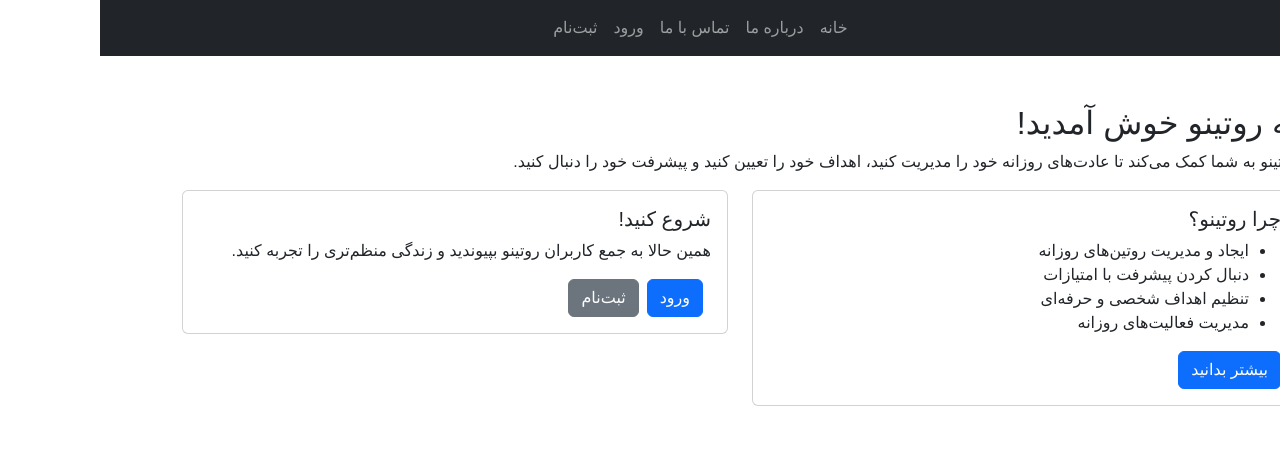
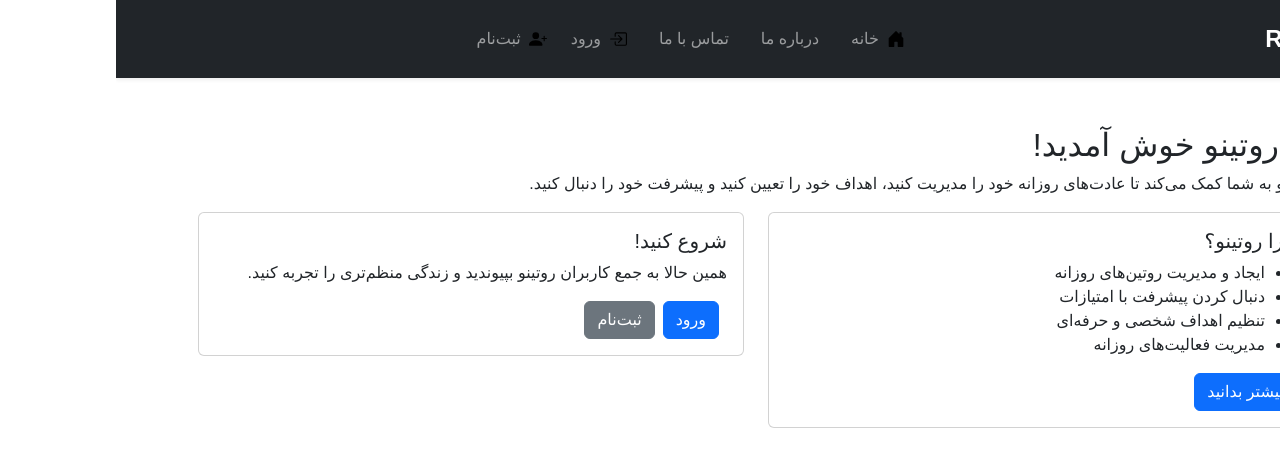
Before and after one commit to pouya-mhb/Routino-DRF, a React (Create React App) app in the folder frontend/: page / in a window 1280 px wide. Shown: the top 466 px of the page. Built offline with nearby package versions, Linux system fonts and the light colour scheme; a small style sheet from the web is missing.

Commit message:
update navbar

```diff
--- a/frontend/package.json
+++ b/frontend/package.json
@@ -12,6 +12,7 @@
     "chart.js": "^4.5.1",
     "react": "^19.1.1",
     "react-bootstrap": "^2.10.10",
+    "react-bootstrap-icons": "^1.11.6",
     "react-chartjs-2": "^5.3.1",
     "react-dom": "^19.1.1",
     "react-router-dom": "^7.8.2",
--- a/frontend/src/components/Navbar.js
+++ b/frontend/src/components/Navbar.js
@@ -1,50 +1,172 @@
-import { Navbar as BootstrapNavbar, Nav } from 'react-bootstrap';
+import React, { useState, useEffect } from 'react';
+import { Navbar as BootstrapNavbar, Nav, Container, NavDropdown, Badge } from 'react-bootstrap';
 import { Link, useNavigate } from 'react-router-dom';
-import { useState, useEffect } from 'react';
+import {
+  HouseDoorFill,
+  PersonCircle,
+  Bullseye,
+  ClockFill,
+  LightningChargeFill,
+  TrophyFill,
+  BoxArrowRight,
+  BarChartFill,
+  PersonPlusFill,
+  BoxArrowInRight
+} from 'react-bootstrap-icons';
+import axios from 'axios';
 
 function Navbar() {
   const [isAuthenticated, setIsAuthenticated] = useState(false);
+  const [userName, setUserName] = useState('');
+  const [overallScore, setOverallScore] = useState(0);
   const navigate = useNavigate();
 
   useEffect(() => {
     const token = localStorage.getItem('token');
-    setIsAuthenticated(!!token);
+    if (token) {
+      setIsAuthenticated(true);
+
+      // دریافت اطلاعات پروفایل برای نمایش نام و امتیاز
+      const fetchProfile = async () => {
+        try {
+          const response = await axios.get('http://localhost:8000/api/profile/me/', {
+            headers: { Authorization: `Bearer ${token}` }
+          });
+          const data = response.data;
+          setUserName(data.firstName || data.userName || 'کاربر');
+          setOverallScore(data.overall_score || 0);
+        } catch (err) {
+          console.error('خطا در دریافت پروفایل', err);
+        }
+      };
+      fetchProfile();
+    } else {
+      setIsAuthenticated(false);
+      setUserName('');
+      setOverallScore(0);
+    }
   }, []);
 
   const handleLogout = () => {
+    if (window.confirm('آیا مطمئن هستید که می‌خواهید خارج شوید؟')) {
       localStorage.removeItem('token');
       localStorage.removeItem('refresh_token');
       setIsAuthenticated(false);
+      setUserName('');
+      setOverallScore(0);
       navigate('/login');
+    }
   };
 
   return (
-    <BootstrapNavbar bg="dark" variant="dark" expand="lg" dir="rtl">
-      <BootstrapNavbar.Brand as={Link} to="/">روتینو</BootstrapNavbar.Brand>
-      <BootstrapNavbar.Toggle aria-controls="basic-navbar-nav" />
-      <BootstrapNavbar.Collapse id="basic-navbar-nav">
-        <Nav className="me-auto">
+    <BootstrapNavbar bg="dark" variant="dark" expand="lg" sticky="top" className="shadow-sm py-3">
+      <Container fluid className="px-4">
+        <BootstrapNavbar.Brand as={Link} to="/" className="fw-bold fs-4 d-flex align-items-center gap-2">
+          Routino
+        </BootstrapNavbar.Brand>
+
+        <BootstrapNavbar.Toggle aria-controls="navbar-nav" />
+
+        <BootstrapNavbar.Collapse id="navbar-nav">
+          <Nav className="me-auto align-items-center">
+
             {isAuthenticated ? (
               <>
-              <Nav.Link as={Link} to="/progress">پیشرفت من</Nav.Link>
-              <Nav.Link as={Link} to="/profile">پروفایل</Nav.Link>
-              <Nav.Link as={Link} to="/new-goal">هدف جدید</Nav.Link>
-              <Nav.Link as={Link} to="/new-routine">روتین جدید</Nav.Link>
-              <Nav.Link as={Link} to="/new-activity">فعالیت جدید</Nav.Link>
-              <Nav.Link as={Link} to="/scores">جدول امتیازات</Nav.Link>
-              <Nav.Link onClick={handleLogout}>خروج</Nav.Link>
+                {/* پیشرفت من */}
+                <Nav.Link as={Link} to="/progress" className="d-flex align-items-center gap-2 px-3 py-2 rounded hover-bg">
+                  <BarChartFill size={18} />
+                  <span>پیشرفت من</span>
+                </Nav.Link>
+
+                {/* اهداف */}
+                <Nav.Link as={Link} to="/goals" className="d-flex align-items-center gap-2 px-3 py-2 rounded hover-bg">
+                  <Bullseye size={18} />
+                  <span>اهداف</span>
+                </Nav.Link>
+
+                {/* روتین‌ها */}
+                <Nav.Link as={Link} to="/routines" className="d-flex align-items-center gap-2 px-3 py-2 rounded hover-bg">
+                  <ClockFill size={18} />
+                  <span>روتین‌ها</span>
+                </Nav.Link>
+
+                {/* فعالیت جدید */}
+                <Nav.Link as={Link} to="/new-activity" className="d-flex align-items-center gap-2 px-3 py-2 rounded hover-bg">
+                  <LightningChargeFill size={18} />
+                  <span>فعالیت جدید</span>
+                </Nav.Link>
+
+                {/* پروفایل با دراپ‌داون */}
+                <NavDropdown
+                  title={
+                    <span className="d-flex align-items-center gap-2">
+                      <PersonCircle size={20} />
+                      {userName}
+                      <Badge bg="success" className="ms-2">{overallScore}</Badge>
+                    </span>
+                  }
+                  id="profile-dropdown"
+                  align="end"
+                >
+                  <NavDropdown.Item as={Link} to="/profile">
+                    <PersonCircle className="me-2" /> پروفایل من
+                  </NavDropdown.Item>
+                  <NavDropdown.Item as={Link} to="/progress">
+                    <BarChartFill className="me-2" /> پیشرفت و آمار
+                  </NavDropdown.Item>
+                  <NavDropdown.Divider />
+                  <NavDropdown.Item onClick={handleLogout} className="text-danger">
+                    <BoxArrowRight className="me-2" /> خروج
+                  </NavDropdown.Item>
+                </NavDropdown>
               </>
             ) : (
               <>
-              <Nav.Link as={Link} to="/">خانه</Nav.Link>
-              <Nav.Link as={Link} to="/about">درباره ما</Nav.Link>
-              <Nav.Link as={Link} to="/contact">تماس با ما</Nav.Link>
-              <Nav.Link as={Link} to="/login">ورود</Nav.Link>
-              <Nav.Link as={Link} to="/signup">ثبت‌نام</Nav.Link>
+                <Nav.Link as={Link} to="/" className="d-flex align-items-center gap-2 px-3 py-2 rounded hover-bg">
+                  <HouseDoorFill size={18} />
+                  خانه
+                </Nav.Link>
+
+                <Nav.Link as={Link} to="/about" className="px-3 py-2 rounded hover-bg">
+                  درباره ما
+                </Nav.Link>
+
+                <Nav.Link as={Link} to="/contact" className="px-3 py-2 rounded hover-bg">
+                  تماس با ما
+                </Nav.Link>
+
+                <Nav className="ms-auto">
+                  <Nav.Link as={Link} to="/login" className="d-flex align-items-center gap-2 btn btn-outline-light mx-2">
+                    <BoxArrowInRight size={18} />
+                    ورود
+                  </Nav.Link>
+                  <Nav.Link as={Link} to="/signup" className="d-flex align-items-center gap-2 btn btn-success">
+                    <PersonPlusFill size={18} />
+                    ثبت‌نام
+                  </Nav.Link>
+                </Nav>
               </>
             )}
           </Nav>
         </BootstrapNavbar.Collapse>
+      </Container>
+
+      {/* استایل‌های اضافه برای افکت hover */}
+      <style jsx>{`
+        .hover-bg:hover {
+          background-color: rgba(255, 255, 255, 0.1) !important;
+          border-radius: 8px;
+          transition: all 0.3s ease;
+        }
+        .navbar-nav .nav-link {
+          border-radius: 8px;
+          transition: all 0.3s ease;
+        }
+        .navbar-brand {
+          font-family: 'Vazirmatn', sans-serif;
+          letter-spacing: 1px;
+        }
+      `}</style>
     </BootstrapNavbar>
   );
 }
```
Lines whose indentation alone changed are shown as unchanged.
